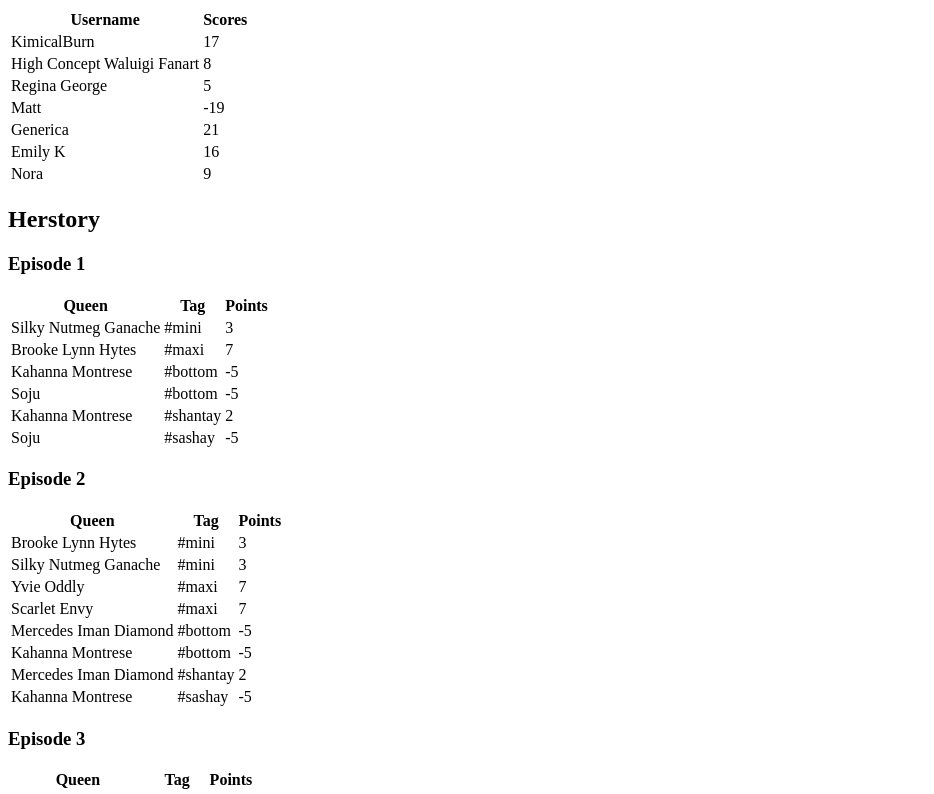
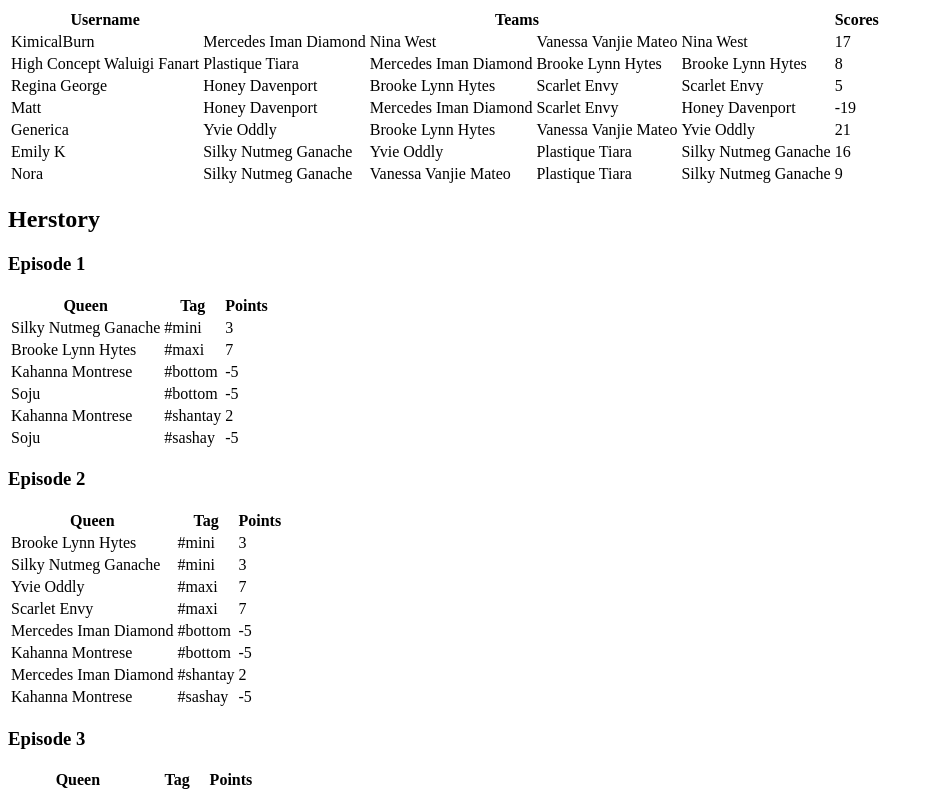
Before and after one commit to kimthompson/drag-race-fantasy, a Vue app: page / in a window 1280 px wide. Shown: the top 794 px of the page, without its empty margins (0-934 px from the left). Built offline with nearby package versions, Linux system fonts and the light colour scheme; the HTML template or start-up script is replaced by a standard one.

Commit message:
whoop there it is

```diff
--- a/package.json
+++ b/package.json
@@ -12,7 +12,7 @@
     "test": "echo \"Error: no test specified\" && exit 1",
     "start": "parcel src/index.pug",
     "publish": "parcel build src/index.pug --public-url ./ --out-dir docs",
-    "toJson": "csvtojson src/data/leaderboard.csv > src/data/leaderboard.json && csvtojson src/data/log.csv > src/data/log.json && csvtojson src/data/tracker.csv > src/data/tracker.json"
+    "toJson": "csvtojson src/data/leaderboard.csv > src/data/leaderboard.json && csvtojson src/data/log.csv > src/data/log.json"
   },
   "dependencies": {
     "axios": "^0.18.0",
--- a/src/components/Scoreboard.vue
+++ b/src/components/Scoreboard.vue
@@ -2,9 +2,14 @@
   table.scoreboard
     tr
       th Username
+      th(colspan="4" class="teams") Teams
       th Scores
     tr(v-for='score in scores')
       td.username {{ score['Username (Gamertag)'] }}
+      td.queen {{ score['First Queen'] }}
+      td.queen {{ score['Second Queen'] }}
+      td.queen {{ score['Third Queen'] }}
+      td.queen {{ score['The Bitch'] }}
       td.points {{ score['Total'] }}
 </template>
 
--- a/src/data/leaderboard.json
+++ b/src/data/leaderboard.json
@@ -1,9 +1,93 @@
 [
-{"Timestamp":"2/28/2019 13:55:09","Email Address":"kimicalburn@gmail.com","Username (Gamertag)":"KimicalBurn","First Queen":"Mercedes Iman Diamond","Second Queen":"Nina West","Third Queen":"Vanessa Vanjie Mateo","The Bitch (choose one of the queens you've chosen above, or these bonuses won't be tallied!)":"Nina West","First Score":"-3","Second Score":"20","Third Score":"0","Total":"17"},
-{"Timestamp":"2/28/2019 14:19:10","Email Address":"jmoen3392@gmail.com","Username (Gamertag)":"High Concept Waluigi Fanart","First Queen":"Plastique Tiara","Second Queen":"Mercedes Iman Diamond","Third Queen":"Brooke Lynn Hytes","The Bitch (choose one of the queens you've chosen above, or these bonuses won't be tallied!)":"Brooke Lynn Hytes","First Score":"-3","Second Score":"-3","Third Score":"14","Total":"8"},
-{"Timestamp":"2/28/2019 15:27:58","Email Address":"nicholas.kuehne@gmail.com","Username (Gamertag)":"Regina George","First Queen":"Honey Davenport","Second Queen":"Brooke Lynn Hytes","Third Queen":"Scarlet Envy","The Bitch (choose one of the queens you've chosen above, or these bonuses won't be tallied!)":"Scarlet Envy","First Score":"-10","Second Score":"7","Third Score":"8","Total":"5"},
-{"Timestamp":"2/28/2019 15:43:51","Email Address":"slauson.matthew@gmail.com","Username (Gamertag)":"Matt","First Queen":"Honey Davenport","Second Queen":"Mercedes Iman Diamond","Third Queen":"Scarlet Envy","The Bitch (choose one of the queens you've chosen above, or these bonuses won't be tallied!)":"Honey Davenport","First Score":"-20","Second Score":"-3","Third Score":"4","Total":"-19"},
-{"Timestamp":"2/28/2019 18:26:36","Email Address":"ericakay2014@gmail.com","Username (Gamertag)":"Generica","First Queen":"Yvie Oddly","Second Queen":"Brooke Lynn Hytes","Third Queen":"Vanessa Vanjie Mateo","The Bitch (choose one of the queens you've chosen above, or these bonuses won't be tallied!)":"Yvie Oddly","First Score":"14","Second Score":"7","Third Score":"0","Total":"21"},
-{"Timestamp":"2/28/2019 20:38:19","Email Address":"emily.kittleson@gmail.com","Username (Gamertag)":"Emily K","First Queen":"Silky Nutmeg Ganache","Second Queen":"Yvie Oddly","Third Queen":"Plastique Tiara","The Bitch (choose one of the queens you've chosen above, or these bonuses won't be tallied!)":"Silky Nutmeg Ganache","First Score":"12","Second Score":"7","Third Score":"-3","Total":"16"},
-{"Timestamp":"2/28/2019 20:38:34","Email Address":"brandnora@yahoo.com","Username (Gamertag)":"Nora","First Queen":"Silky Nutmeg Ganache","Second Queen":"Vanessa Vanjie Mateo","Third Queen":"Plastique Tiara","The Bitch (choose one of the queens you've chosen above, or these bonuses won't be tallied!)":"Silky Nutmeg Ganache","First Score":"12","Second Score":"0","Third Score":"-3","Total":"9"}
+  {
+    "Timestamp": "2/28/2019 13:55:09",
+    "Email Address": "kimicalburn@gmail.com",
+    "Username (Gamertag)": "KimicalBurn",
+    "First Queen": "Mercedes Iman Diamond",
+    "Second Queen": "Nina West",
+    "Third Queen": "Vanessa Vanjie Mateo",
+    "The Bitch": "Nina West",
+    "First Score": "-3",
+    "Second Score": "20",
+    "Third Score": "0",
+    "Total": "17"
+  },
+  {
+    "Timestamp": "2/28/2019 14:19:10",
+    "Email Address": "jmoen3392@gmail.com",
+    "Username (Gamertag)": "High Concept Waluigi Fanart",
+    "First Queen": "Plastique Tiara",
+    "Second Queen": "Mercedes Iman Diamond",
+    "Third Queen": "Brooke Lynn Hytes",
+    "The Bitch": "Brooke Lynn Hytes",
+    "First Score": "-3",
+    "Second Score": "-3",
+    "Third Score": "14",
+    "Total": "8"
+  },
+  {
+    "Timestamp": "2/28/2019 15:27:58",
+    "Email Address": "nicholas.kuehne@gmail.com",
+    "Username (Gamertag)": "Regina George",
+    "First Queen": "Honey Davenport",
+    "Second Queen": "Brooke Lynn Hytes",
+    "Third Queen": "Scarlet Envy",
+    "The Bitch": "Scarlet Envy",
+    "First Score": "-10",
+    "Second Score": "7",
+    "Third Score": "8",
+    "Total": "5"
+  },
+  {
+    "Timestamp": "2/28/2019 15:43:51",
+    "Email Address": "slauson.matthew@gmail.com",
+    "Username (Gamertag)": "Matt",
+    "First Queen": "Honey Davenport",
+    "Second Queen": "Mercedes Iman Diamond",
+    "Third Queen": "Scarlet Envy",
+    "The Bitch": "Honey Davenport",
+    "First Score": "-20",
+    "Second Score": "-3",
+    "Third Score": "4",
+    "Total": "-19"
+  },
+  {
+    "Timestamp": "2/28/2019 18:26:36",
+    "Email Address": "ericakay2014@gmail.com",
+    "Username (Gamertag)": "Generica",
+    "First Queen": "Yvie Oddly",
+    "Second Queen": "Brooke Lynn Hytes",
+    "Third Queen": "Vanessa Vanjie Mateo",
+    "The Bitch": "Yvie Oddly",
+    "First Score": "14",
+    "Second Score": "7",
+    "Third Score": "0",
+    "Total": "21"
+  },
+  {
+    "Timestamp": "2/28/2019 20:38:19",
+    "Email Address": "emily.kittleson@gmail.com",
+    "Username (Gamertag)": "Emily K",
+    "First Queen": "Silky Nutmeg Ganache",
+    "Second Queen": "Yvie Oddly",
+    "Third Queen": "Plastique Tiara",
+    "The Bitch": "Silky Nutmeg Ganache",
+    "First Score": "12",
+    "Second Score": "7",
+    "Third Score": "-3",
+    "Total": "16"
+  },
+  {
+    "Timestamp": "2/28/2019 20:38:34",
+    "Email Address": "brandnora@yahoo.com",
+    "Username (Gamertag)": "Nora",
+    "First Queen": "Silky Nutmeg Ganache",
+    "Second Queen": "Vanessa Vanjie Mateo",
+    "Third Queen": "Plastique Tiara",
+    "The Bitch": "Silky Nutmeg Ganache",
+    "First Score": "12",
+    "Second Score": "0",
+    "Third Score": "-3",
+    "Total": "9"
+  }
 ]
```
Also changed, not shown: src/data/tracker.json (deleted, +0 -17 lines), src/data/tracker.csv (deleted), 1 other file (tests, documents, lock files or other folders).
